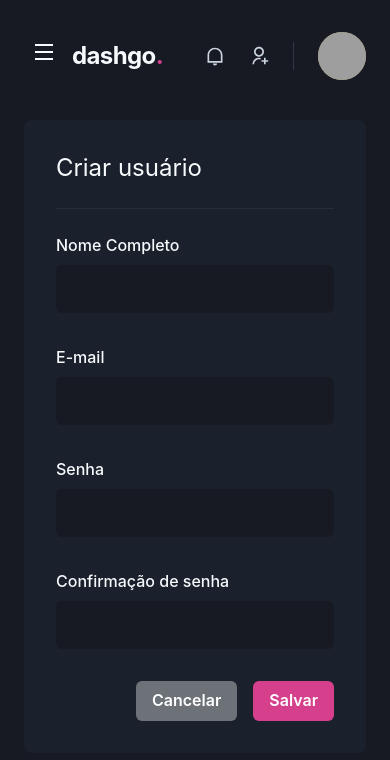
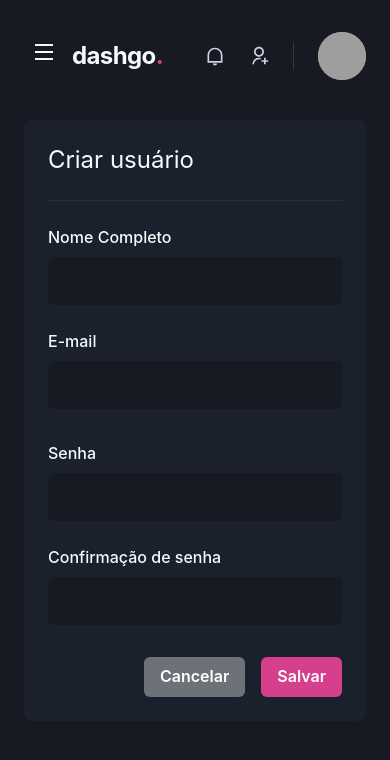
Before and after one commit to erik-albuquerque/dashgo, a Next.js app: page /users/create in a window 390 px wide. Shown: the top 760 px of the page. Built offline with nearby package versions, Linux system fonts and the light colour scheme; grey boxes are pictures that could not be loaded.

Commit message:
feat: add responsive user register

```diff
--- a/src/pages/users/create.tsx
+++ b/src/pages/users/create.tsx
@@ -21,18 +21,18 @@
       <Flex w="100%" my="6" mx="auto" px="6" maxW={1400}>
         <SideBar />
 
-        <Box flex="1" borderRadius={8} bg="gray.800" p="8">
+        <Box flex="1" borderRadius={8} bg="gray.800" p={["6", "8"]}>
           <Headings>Criar usuário</Headings>
 
           <Divider my="6" borderColor="gray.700" />
 
           <VStack spacing="8">
-            <SimpleGrid minChildWidth="240px" spacing="8" width="100%">
+            <SimpleGrid minChildWidth="240px" spacing={["6", "8"]} width="100%">
               <Input name="name" label="Nome Completo" />
               <Input name="email" type="email" label="E-mail" />
             </SimpleGrid>
 
-            <SimpleGrid minChildWidth="240px" spacing="8" width="100%">
+            <SimpleGrid minChildWidth="240px" spacing={["6", "8"]} width="100%">
               <Input name="password" type="password" label="Senha" />
               <Input
                 name="password_confirmation"
```
